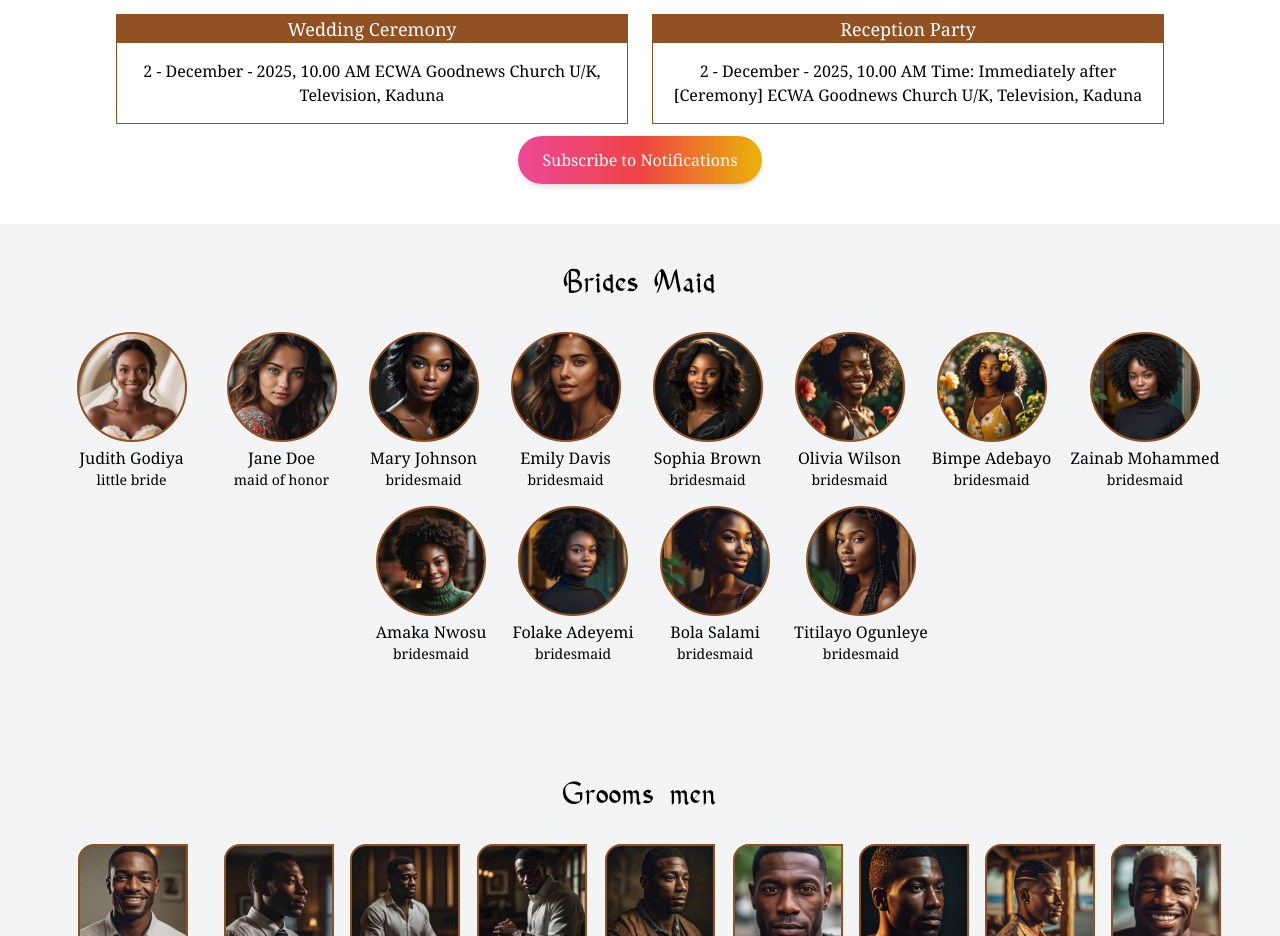
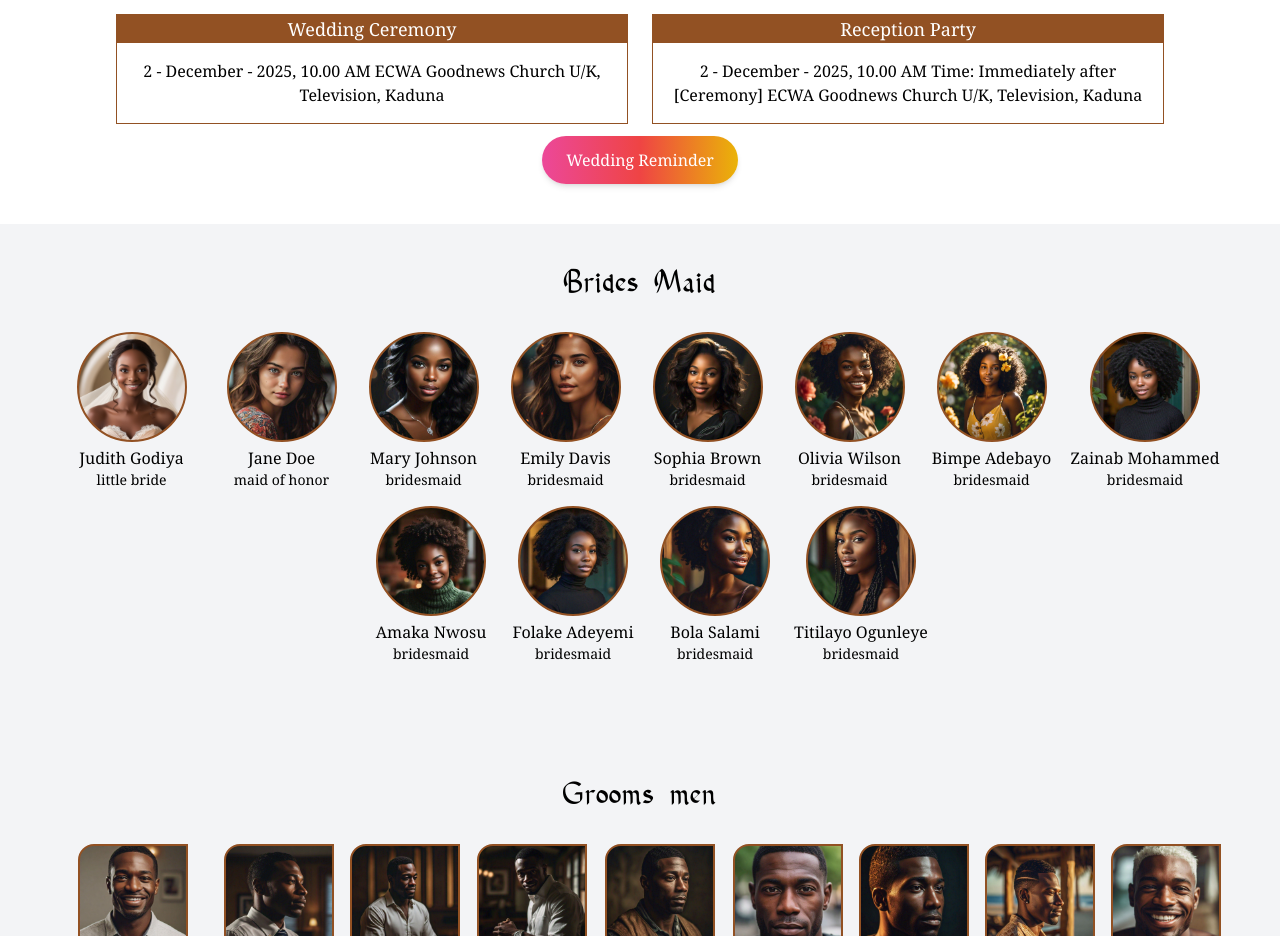
Before and after one commit to daniel-turu/lovelink-template, a React (Create React App) app: page /template1 in a window 1280 px wide. Shown: the part 3080-4016 px from the top of the page. Built offline with nearby package versions, Linux system fonts and the light colour scheme.

Commit message:
update coming

```diff
--- a/src/Sections/Location/PushNotificationButton.tsx
+++ b/src/Sections/Location/PushNotificationButton.tsx
@@ -10,7 +10,7 @@ const PushNotificationButton: React.FC<PushNotificationButtonProps> = ({ interes
   const handleButtonClick = () => {
     setLoading(true);
 
-    // Send message to parent when button is clicked
+    // Send message to parent when button is clicked (the parent is the main frontend app)
     window.parent.postMessage("buttonClickedInIframe", "*");
 
     setLoading(false);
@@ -23,7 +23,7 @@ const PushNotificationButton: React.FC<PushNotificationButtonProps> = ({ interes
         className="px-6 py-3 bg-gradient-to-r from-pink-500 via-red-500 to-yellow-500 text-white rounded-full shadow-md hover:opacity-90 focus:outline-none focus:ring-4 focus:ring-pink-300"
         disabled={loading}
       >
-        {loading ? 'Sending...' : 'Subscribe to Notifications'}
+        {loading ? 'Sending...' : 'Wedding Reminder'}
       </button>
     </div>
   );
```
Also changed, not shown: 8 other files (tests, documents, lock files or other folders).
